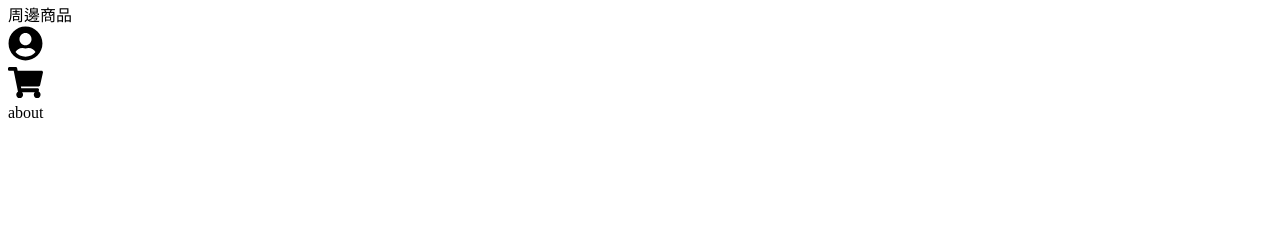
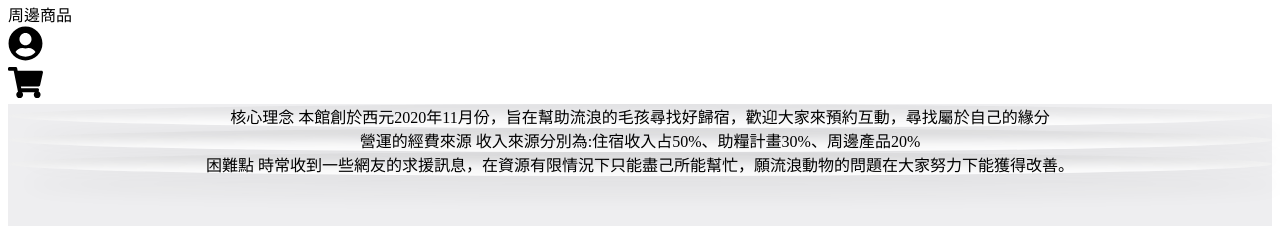
Before and after one commit to Lin-Yen-1118/New_Paw_House, a Vue app: page /about in a window 1280 px wide. Shown: the part 444-670 px from the top of the page. Built offline with nearby package versions, Linux system fonts and the light colour scheme; the HTML template or start-up script is replaced by a standard one; a web font is replaced by a local one.

Commit message:
wip(about):add style and content

```diff
--- a/src/views/About/index.vue
+++ b/src/views/About/index.vue
@@ -1 +1,42 @@
-<template>about</template>
+<template>
+  <div class="parallax w-full relative">
+    <div class="relative top-0 left-0 w-full h-full">
+      <div class="drop w-350px h-350px absolute top-50px left-60 p-30px">
+        核心理念
+        本館創於西元2020年11月份，旨在幫助流浪的毛孩尋找好歸宿，歡迎大家來預約互動，尋找屬於自己的緣分
+      </div>
+      <div class="drop w-290px h-290px absolute top-150px left-350 p-30px">
+        營運的經費來源 收入來源分別為:住宿收入占50%、助糧計畫30%、周邊產品20%
+      </div>
+      <div class="drop w-300px h-300px absolute top-200px left-140 p-30px">
+        困難點
+        時常收到一些網友的求援訊息，在資源有限情況下只能盡己所能幫忙，願流浪動物的問題在大家努力下能獲得改善。
+      </div>
+    </div>
+  </div>
+</template>
+<style scoped>
+.parallax {
+  background-image: url(@/assets/images/bg/dog01.png);
+  width: 100%;
+  height: 1800px;
+  background-repeat: no-repeat;
+  background-size: contain;
+  position: relative;
+  background-position: 50% 50%;
+  background-attachment: fixed;
+  background-color: #eeeef0;
+}
+.drop {
+  position: relative;
+  /* width: 125px;
+  height: 125px; */
+  box-shadow: inset 10px 10px 10px rgba(0, 0, 0, 0.05),
+    15px 25px 10px rgba(255, 255, 255, 0.05), 15px 20px 20px rgba(0, 0, 0, 0.05),
+    inset -10px -10px 15px rgba(255, 255, 255, 0.9);
+  border-radius: 50%;
+  display: flex;
+  justify-content: center;
+  align-items: center;
+}
+</style>
```
